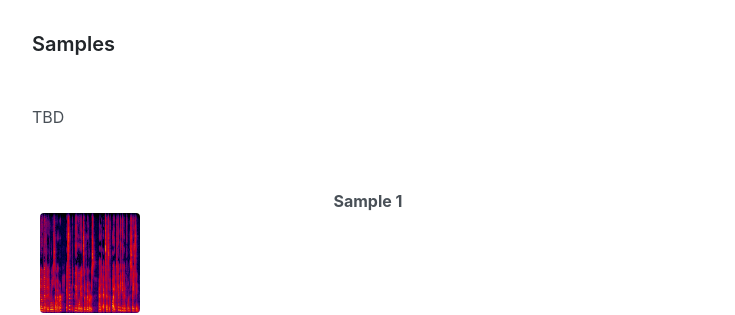
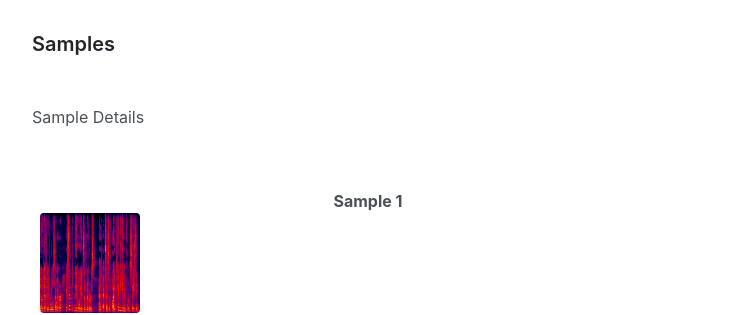
Before and after one commit to anonymous13278/anonymous13278.github.io, a Jekyll site: the page index.html, which Jekyll copies as it is, in a window 1280 px wide and 900 px high, scrolled down 1169 px. Shown: the part 153-468 px from the top of the window, without its empty margins (272-1007 px from the left). Built offline with Jekyll 4.4.1, drawn with Linux system fonts in a browser that asks for light colours.

Commit message:
fix table

```diff
--- a/index.html
+++ b/index.html
@@ -76,7 +76,7 @@ Overall framework of UniverSR showing (a) training stage, (b) inference stage, (
 
 <p><br /></p>
 
-<p>TBD</p>
+<p>Sample Details</p>
 
 <p><br /></p>
 
```
